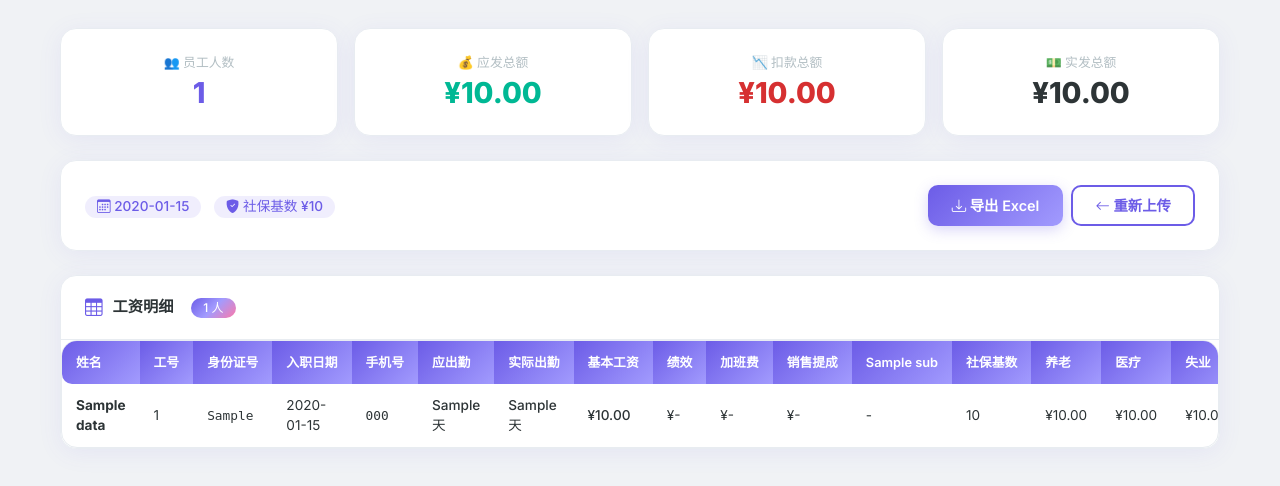
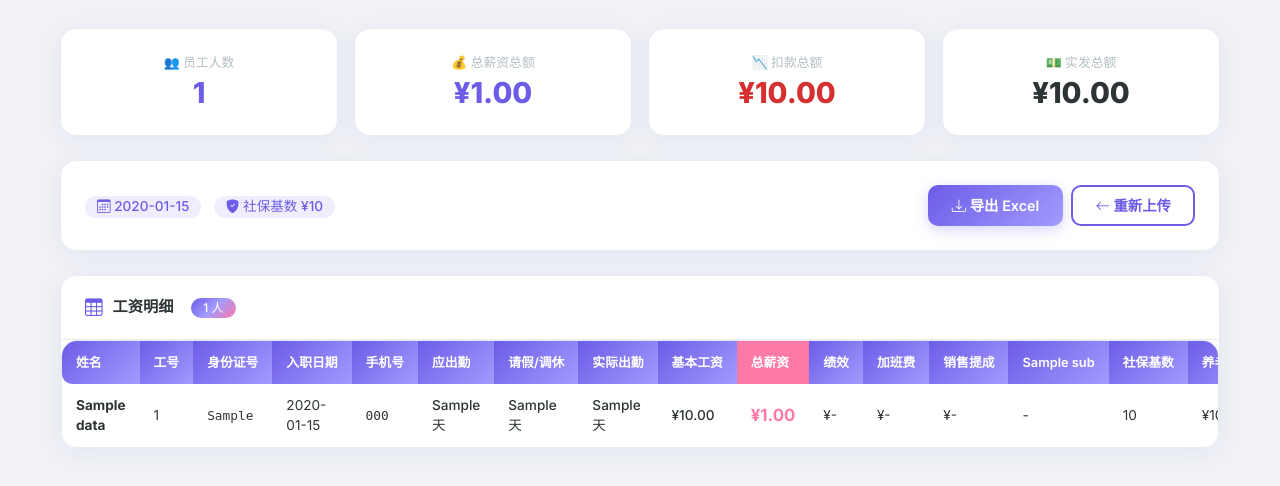
Before and after one commit to c940508931-max/salary-calc, a Flask app: template templates/preview.html in a window 1280 px wide. Shown: the part 55-541 px from the top of the page. Run offline with Flask 3, Linux system fonts and the light colour scheme; the template is opened without the code that fills it: most values are stand-ins (such as "Sample title", 1, 10 or a date in 2020).

Commit message:
feat: 新增总薪资列+请假/调休天数，实际出勤和基本工资改为自动计算
- 新增「总薪资」列（手动填写），应发合计=总薪资
- 新增「请假/调休天数」列（手动填写）
- 实际出勤天数改为自动计算 = 应出勤天数 - 请假/调休天数
- 基本工资改为自动计算（月薪÷总天数×实际出勤）
- 导出Excel和预览页同步更新

```diff
--- a/app.py
+++ b/app.py
@@ -49,8 +49,10 @@ TEMPLATE_COLUMNS = [
     ("入职日期", 14),
     ("手机号", 16),
     ("应出勤天数", 12),
+    ("请假/调休天数", 14),
     ("实际出勤天数", 14),
     ("基本工资", 12),
+    ("总薪资", 12),
     ("岗位绩效", 12),
     ("加班费", 10),
     ("销售提成", 12),
@@ -229,8 +231,10 @@ def create_template(workbook=None) -> Workbook:
         "M",       # 入职日期
         "M",       # 手机号
         "A",       # 应出勤天数
-        "M",       # 实际出勤天数
-        "M",       # 基本工资（月薪）
+        "M",       # 请假/调休天数
+        "A",       # 实际出勤天数
+        "A",       # 基本工资
+        "M",       # 总薪资
         "M",       # 岗位绩效
         "M",       # 加班费
         "M",       # 销售提成
@@ -299,7 +303,7 @@ def create_template(workbook=None) -> Workbook:
     example = [
         "张三", "LY0001", "330102199001011234",
         date(2026, 4, 1), "+86 13800138000",
-        None, 30, 13000, 2000, 0, 500,   # 应出勤天数留空（自动算）
+        None, 0, None, None, 15000,   # 应出勤=自动, 请假=0, 实际出勤=自动, 基本工资=自动, 总薪资=15000
     ]
     subsidy_example = [300, 200, 0, 0, 0]
     tail_example = [5000, None, None, None, 0, 240, None]
@@ -348,7 +352,8 @@ def parse_uploaded_excel(filepath: str, social_base: float, ref_month: str) -> l
     for idx, h in enumerate(headers):
         h_lower = h.lower().replace(" ", "")
         if h_lower in ("姓名", "工号", "身份证号", "入职日期", "手机号",
-                        "应出勤天数", "实际出勤天数", "基本工资", "岗位绩效",
+                        "应出勤天数", "请假/调休天数", "实际出勤天数",
+                        "基本工资", "总薪资", "岗位绩效",
                         "加班费", "销售提成", "社保基数", "养老保险", "医疗保险",
                         "失业保险", "住房公积金", "个人所得税", "实发金额"):
             col_map[h] = idx
@@ -365,7 +370,6 @@ def parse_uploaded_excel(filepath: str, social_base: float, ref_month: str) -> l
             continue
 
         hire_date = parse_date(row[col_map.get("入职日期", 3)] if col_map.get("入职日期", 3) < len(row) else None)
-        actual_days = int(parse_float(row[col_map.get("实际出勤天数", 6)] if col_map.get("实际出勤天数", 6) < len(row) else 0))
 
         if hire_date is None:
             continue
@@ -383,21 +387,30 @@ def parse_uploaded_excel(filepath: str, social_base: float, ref_month: str) -> l
 
         # 应出勤天数 = 从入职到当月底
         scheduled_days = get_work_days_from_hire(ref)
-        if scheduled_days < actual_days:
-            scheduled_days = actual_days  # 填的如果更大就用填的
 
-        # 基本工资（用户填的是月薪）
-        monthly_salary = parse_float(row[col_map.get("基本工资", 7)] if col_map.get("基本工资", 7) < len(row) else 0)
+        # 请假/调休天数（手动填）
+        leave_days = int(parse_float(row[col_map.get("请假/调休天数", 6)] if col_map.get("请假/调休天数", 6) < len(row) else 0))
+
+        # 实际出勤天数 = 应出勤 - 请假/调休（自动计算，最小0）
+        actual_days = max(scheduled_days - leave_days, 0)
+
+        # 月薪（手动填，用于基本工资折算）
+        monthly_salary = parse_float(row[col_map.get("基本工资", 8)] if col_map.get("基本工资", 8) < len(row) else 0)
+
+        # 基本工资 = 月薪 ÷ 当月总天数 × 实际出勤天数（自动）
         base_pay = calc_proportional_salary(monthly_salary, actual_days, month_days)
 
+        # 总薪资（手动填）
+        total_salary = parse_float(row[col_map.get("总薪资", 9)] if col_map.get("总薪资", 9) < len(row) else 0)
+
         # 绩效
-        performance = parse_float(row[col_map.get("岗位绩效", 8)] if col_map.get("岗位绩效", 8) < len(row) else 0)
+        performance = parse_float(row[col_map.get("岗位绩效", 10)] if col_map.get("岗位绩效", 10) < len(row) else 0)
 
         # 加班费
-        overtime = parse_float(row[col_map.get("加班费", 9)] if col_map.get("加班费", 9) < len(row) else 0)
+        overtime = parse_float(row[col_map.get("加班费", 11)] if col_map.get("加班费", 11) < len(row) else 0)
 
         # 销售提成
-        commission = parse_float(row[col_map.get("销售提成", 10)] if col_map.get("销售提成", 10) < len(row) else 0)
+        commission = parse_float(row[col_map.get("销售提成", 12)] if col_map.get("销售提成", 12) < len(row) else 0)
 
         # 补贴（动态列）
         subsidies = {}
@@ -414,13 +427,13 @@ def parse_uploaded_excel(filepath: str, social_base: float, ref_month: str) -> l
         social = calc_social_insurance(social_base)
 
         # 公积金（手动填）
-        housing_fund = parse_float(row[col_map.get("住房公积金", 16)] if col_map.get("住房公积金", 16) < len(row) else 0)
+        housing_fund = parse_float(row[col_map.get("住房公积金", 18)] if col_map.get("住房公积金", 18) < len(row) else 0)
 
         # 个税
-        tax = parse_float(row[col_map.get("个人所得税", 17)] if col_map.get("个人所得税", 17) < len(row) else 0)
+        tax = parse_float(row[col_map.get("个人所得税", 19)] if col_map.get("个人所得税", 19) < len(row) else 0)
 
-        # 应发合计
-        gross = base_pay + performance + overtime + commission + subsidy_total
+        # 应发合计 = 总薪资（用户填写的总额）
+        gross = total_salary
         # 扣款合计
         deductions = social["养老保险"] + social["医疗保险"] + social["失业保险"] + housing_fund + tax
         # 实发
@@ -437,10 +450,12 @@ def parse_uploaded_excel(filepath: str, social_base: float, ref_month: str) -> l
             "hire_date": hire_date,
             "phone": phone,
             "scheduled_days": scheduled_days,
+            "leave_days": leave_days,
             "actual_days": actual_days,
             "month_days": month_days,
             "monthly_salary": monthly_salary,
             "base_pay": base_pay,
+            "total_salary": total_salary,
             "performance": performance,
             "overtime": overtime,
             "commission": commission,
@@ -515,8 +530,10 @@ def export_to_excel(data: list[dict], social_base: float) -> BytesIO:
             d["hire_date"],
             d["phone"],
             d["scheduled_days"],
+            d.get("leave_days", 0),
             d["actual_days"],
             d["base_pay"],
+            d.get("total_salary", 0),
             d["performance"],
             d["overtime"],
             d["commission"],
--- a/templates/preview.html
+++ b/templates/preview.html
@@ -12,9 +12,9 @@
     </div>
     <div class="col-md-3 animate-in animate-in-delay-1">
         <div class="card-flooks text-center p-4">
-            <div class="stat-label mb-1">💰 应发总额</div>
-            <div class="stat-number" style="color:#00B894">
-                ¥{{ "%.2f"|format(data|sum(attribute='gross')) }}
+            <div class="stat-label mb-1">💰 总薪资总额</div>
+            <div class="stat-number" style="color:#6C5CE7">
+                ¥{{ "%.2f"|format(data|sum(attribute='total_salary')) }}
             </div>
         </div>
     </div>
@@ -76,8 +76,10 @@
                             <th>入职日期</th>
                             <th>手机号</th>
                             <th>应出勤</th>
+                            <th>请假/调休</th>
                             <th>实际出勤</th>
                             <th>基本工资</th>
+                            <th style="background:var(--secondary)">总薪资</th>
                             <th>绩效</th>
                             <th>加班费</th>
                             <th>销售提成</th>
@@ -106,8 +108,10 @@
                             <td>{{ d.hire_date.strftime('%Y-%m-%d') }}</td>
                             <td style="font-family:monospace; font-size:0.8rem;">{{ d.phone }}</td>
                             <td class="fw-medium">{{ d.scheduled_days }}天</td>
+                            <td class="fw-medium">{{ d.leave_days }}天</td>
                             <td class="fw-medium">{{ d.actual_days }}天</td>
                             <td class="fw-medium">¥{{ "%.2f"|format(d.base_pay) }}</td>
+                            <td class="fw-bold" style="color:var(--secondary); font-size:1.05rem;">¥{{ "%.2f"|format(d.total_salary) }}</td>
                             <td>¥{{ "%.2f"|format(d.performance) if d.performance > 0 else '-' }}</td>
                             <td>¥{{ "%.2f"|format(d.overtime) if d.overtime > 0 else '-' }}</td>
                             <td>¥{{ "%.2f"|format(d.commission) if d.commission > 0 else '-' }}</td>
```
